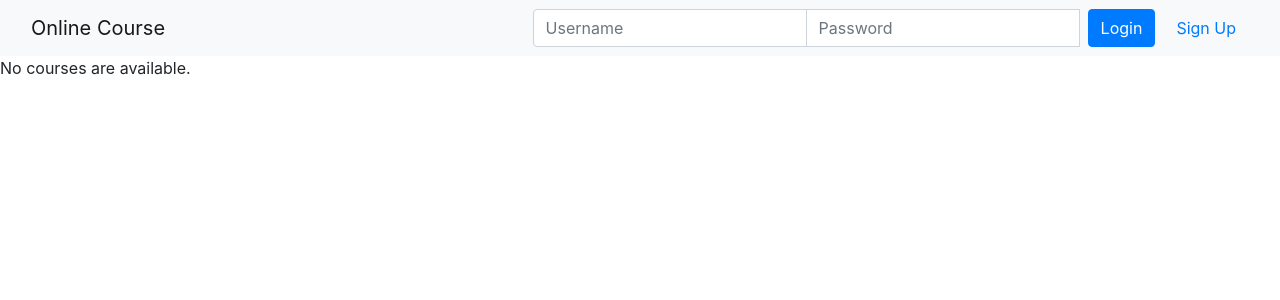
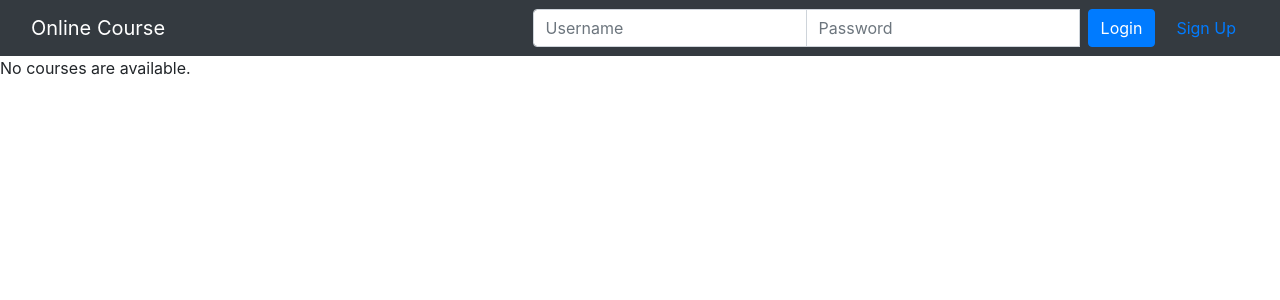
Before and after one commit to cybera3s/online_course, a Django app: page /onlinecourse/ in a window 1280 px wide. Shown: the top 300 px of the page. Run offline with Django 3.2, Linux system fonts and the light colour scheme; data that the repository does not hold is empty; some libraries are stand-ins or nearby versions.

Commit message:
reformat: make nav dark

```diff
--- a/onlinecourse/templates/onlinecourse/includes/nav.html
+++ b/onlinecourse/templates/onlinecourse/includes/nav.html
@@ -1,4 +1,4 @@
-<nav class="navbar navbar-light bg-light">
+<nav class="navbar navbar-dark bg-dark">
     <div class="container-fluid">
         <div class="navbar-header">
             <a class="navbar-brand" href="{% url 'onlinecourse:logout' %}">Online Course</a>
```
